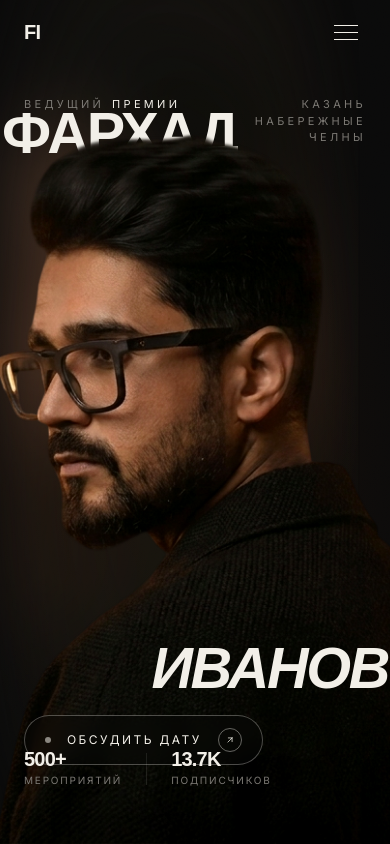
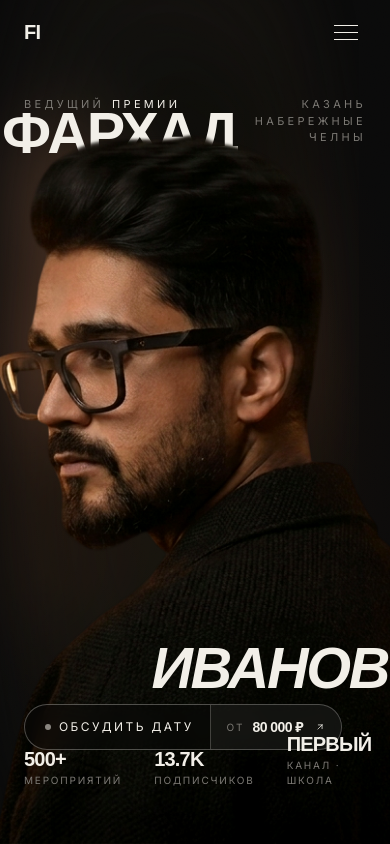
Before and after one commit to ueeet/farhad, a Next.js app: page / in a window 390 px wide. Shown: the top 844 px of the page. Built offline with nearby package versions, Linux system fonts and the light colour scheme; a web font is replaced by a local one.

Commit message:
auto: update

```diff
--- a/src/components/Hero.tsx
+++ b/src/components/Hero.tsx
@@ -196,18 +196,22 @@ export function Hero() {
       <div className="relative z-[10] mx-auto w-full max-w-[1600px] px-6 lg:px-12 pb-4 lg:pb-6 hero-bottom flex flex-col lg:flex-row lg:items-end justify-between gap-6">
         <a
           href="#calc"
-          className="inline-flex items-center gap-4 px-5 py-3 rounded-full border border-text/30 backdrop-blur-sm bg-bg/30 hover:border-text hover:bg-bg/50 transition-all duration-300 group w-fit"
+          className="inline-flex items-stretch rounded-full overflow-hidden bg-bg/40 backdrop-blur-sm border border-text/30 hover:border-text/70 transition-all duration-300 group w-fit"
         >
-          <span className="w-1.5 h-1.5 rounded-full bg-gold animate-pulse" />
-          <span className="text-xs uppercase tracking-[0.2em] text-text">Обсудить дату</span>
-          <span className="w-6 h-6 rounded-full border border-text/40 flex items-center justify-center group-hover:rotate-45 group-hover:border-text transition-all">
-            <svg width="10" height="10" viewBox="0 0 24 24" fill="none">
+          <span className="flex items-center gap-2 pl-5 pr-4 py-3">
+            <span className="w-1.5 h-1.5 rounded-full bg-gold animate-pulse" />
+            <span className="text-xs uppercase tracking-[0.2em] text-text">Обсудить дату</span>
+          </span>
+          <span className="flex items-center gap-2 px-4 py-3 border-l border-text/20 bg-text/5">
+            <span className="text-[10px] uppercase tracking-[0.2em] text-text-muted">от</span>
+            <span className="font-display font-black text-text tabular text-sm">80 000&nbsp;₽</span>
+            <svg width="10" height="10" viewBox="0 0 24 24" fill="none" className="ml-1 group-hover:translate-x-0.5 transition-transform">
               <path d="M7 17L17 7M17 7H8M17 7v9" stroke="currentColor" strokeWidth="1.8" strokeLinecap="round"/>
             </svg>
           </span>
         </a>
 
-        <div className="flex items-end gap-x-6 lg:gap-x-10 text-[10px] lg:text-[11px] text-text-muted uppercase tracking-[0.18em]">
+        <div className="flex items-end gap-x-4 sm:gap-x-6 lg:gap-x-10 text-[10px] lg:text-[11px] text-text-muted uppercase tracking-[0.18em]">
           <div>
             <div className="font-display font-black text-xl lg:text-2xl text-text tabular tracking-tight leading-none">500+</div>
             <div className="mt-1">мероприятий</div>
@@ -217,8 +221,8 @@ export function Hero() {
             <div className="font-display font-black text-xl lg:text-2xl text-text tabular tracking-tight leading-none">13.7K</div>
             <div className="mt-1">подписчиков</div>
           </div>
-          <div className="hidden sm:block w-px h-8 bg-line self-center" />
-          <div className="hidden sm:block">
+          <div className="w-px h-8 bg-line self-center" />
+          <div>
             <div className="font-display font-black text-xl lg:text-2xl text-text tracking-tight leading-none">Первый</div>
             <div className="mt-1">канал · Школа</div>
           </div>
```
